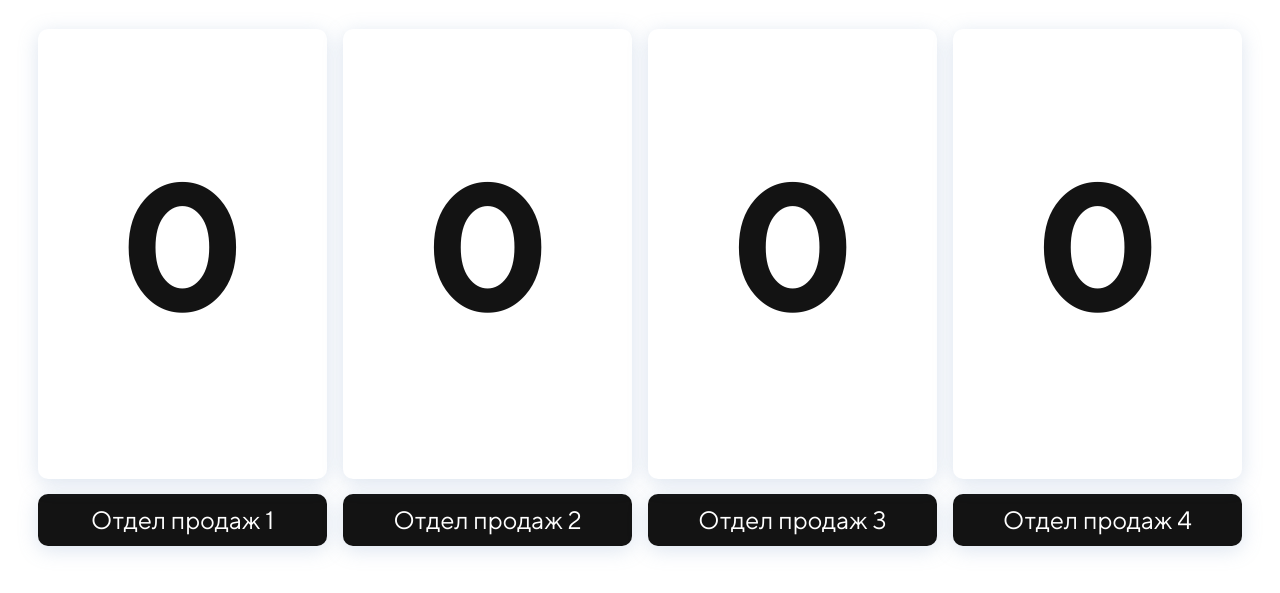
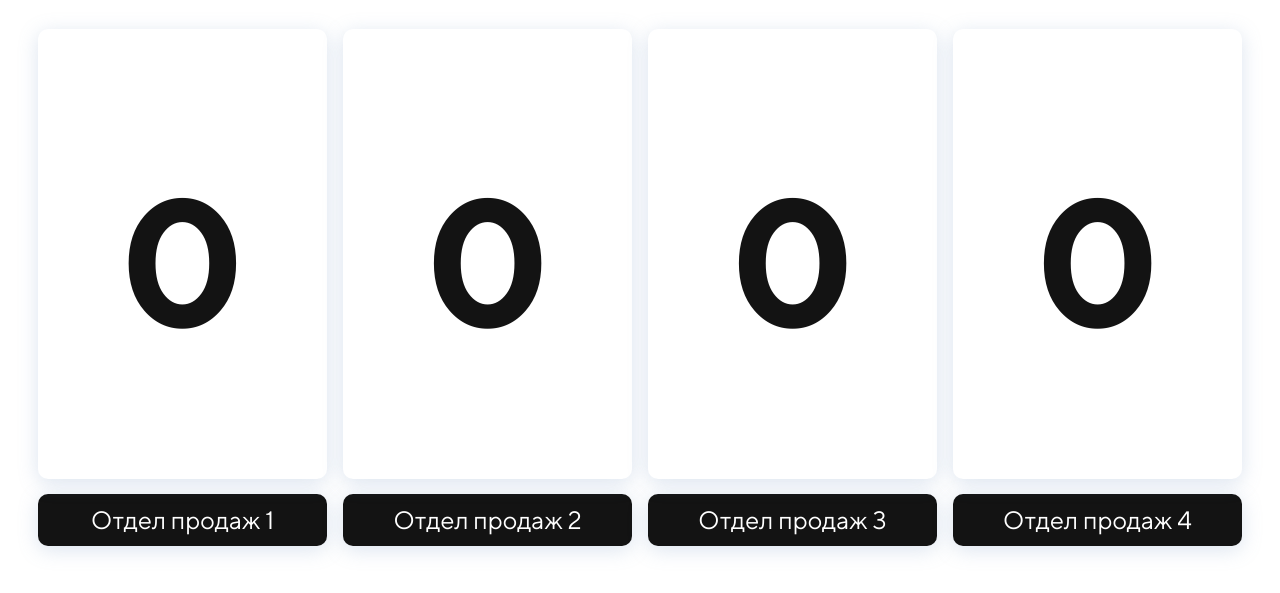
Before and after one commit to SidSpears69/animation, a plain HTML site: page index.html in a window 1280 px wide. Shown: the part 201-794 px from the top of the page. Drawn offline with nearby package versions, Linux system fonts and the light colour scheme.

Commit message:
Fix chrome

```diff
--- a/style.css
+++ b/style.css
@@ -358,8 +358,7 @@ h4 {
     text-align: center;
     transform: scale(1);
     color: var(--color);
-    height: 15.62vw;
-    line-height: 1;
+    height: 15.63vw;
 }
 .offices__value {
     background: white;
```
